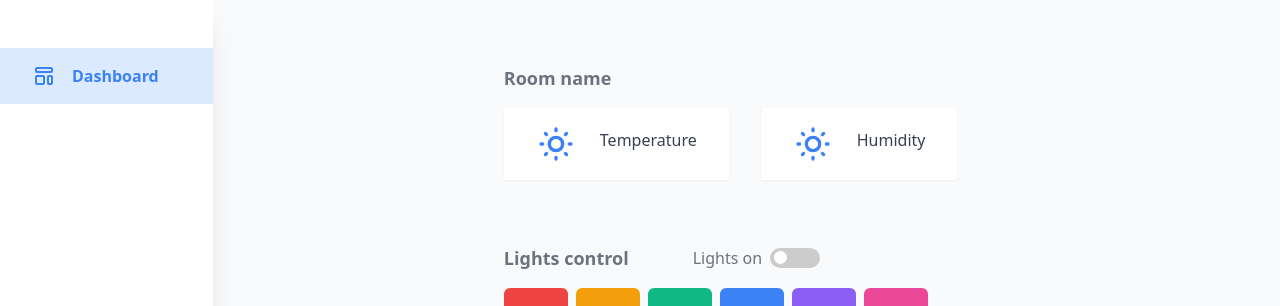
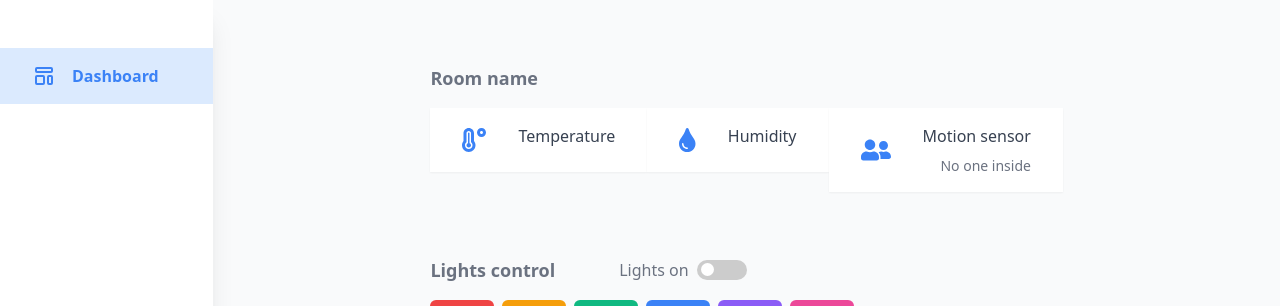
Before and after one commit to bartek9105/arduino-room-controller-client, a Vue app: page /room/1 in a window 1280 px wide. Shown: the top 306 px of the page. Built offline with nearby package versions, Linux system fonts and the light colour scheme; no server answers.

Commit message:
Add icons for tile info component, minor spacing improvements

```diff
--- a/src/components/RoomTileInfo.vue
+++ b/src/components/RoomTileInfo.vue
@@ -1,23 +1,10 @@
 <template>
   <div>
     <div class="flex">
-      <div
-        class="bg-white px-8 py-4 shadow-sm mr-8 flex items-center text-right"
-      >
-        <svg
-          class="w-10 h-10 mr-6 text-blue-500"
-          fill="none"
-          stroke="currentColor"
-          viewBox="0 0 24 24"
-          xmlns="http://www.w3.org/2000/svg"
-        >
-          <path
-            stroke-linecap="round"
-            stroke-linejoin="round"
-            stroke-width="2"
-            d="M12 3v1m0 16v1m9-9h-1M4 12H3m15.364 6.364l-.707-.707M6.343 6.343l-.707-.707m12.728 0l-.707.707M6.343 17.657l-.707.707M16 12a4 4 0 11-8 0 4 4 0 018 0z"
-          ></path>
-        </svg>
+      <div class="bg-white px-8 py-4 shadow-sm flex items-center text-right">
+        <div class="text-blue-500 mr-8 text-2xl">
+          <slot></slot>
+        </div>
         <div class="flex flex-col">
           <span class="text-gray-700 mb-2">{{ name }}</span>
           <span class="text-gray-500 text-sm">{{ data }}</span>
--- a/src/main.ts
+++ b/src/main.ts
@@ -4,9 +4,9 @@ import router from './router'
 import '@/styles/app.css'
 
 import { library } from '@fortawesome/fontawesome-svg-core'
-import { faCheckCircle } from '@fortawesome/free-solid-svg-icons'
+import { faCheckCircle, faTemperatureHigh, faTint, faUserFriends } from '@fortawesome/free-solid-svg-icons'
 import { FontAwesomeIcon } from '@fortawesome/vue-fontawesome'
 
-library.add(faCheckCircle)
+library.add(faCheckCircle, faTemperatureHigh, faTint, faUserFriends)
 
 createApp(App).use(router).component('font-awesome-icon', FontAwesomeIcon).mount('#app')
--- a/src/views/RoomDetails.vue
+++ b/src/views/RoomDetails.vue
@@ -1,13 +1,22 @@
 <template>
   <div>
     <h2 class="text-lg font-bold text-gray-500 mb-4">Room name</h2>
-    <div class="flex">
-      <RoomTileInfo class="mb-16" name="Temperature" :data="data.temperature" />
-      <RoomTileInfo class="mb-16" name="Humidity" :data="data.humidity" />
+    <div class="flex justify-between">
+      <RoomTileInfo class="mb-16" name="Temperature" :data="data.temperature">
+        <font-awesome-icon icon="temperature-high" />
+      </RoomTileInfo>
+      <RoomTileInfo class="mb-16" name="Humidity" :data="data.humidity">
+        <font-awesome-icon icon="tint" />
+      </RoomTileInfo>
+      <RoomTileInfo class="mb-16" name="Motion sensor" data="No one inside">
+        <font-awesome-icon icon="user-friends" />
+      </RoomTileInfo>
     </div>
     <LightsControl class="mb-16" />
+
     <AppChart title="Temperature" class="mb-8" />
     <AppChart title="Humidity" />
+
     <LogsTable title="Logs" />
   </div>
 </template>
```
